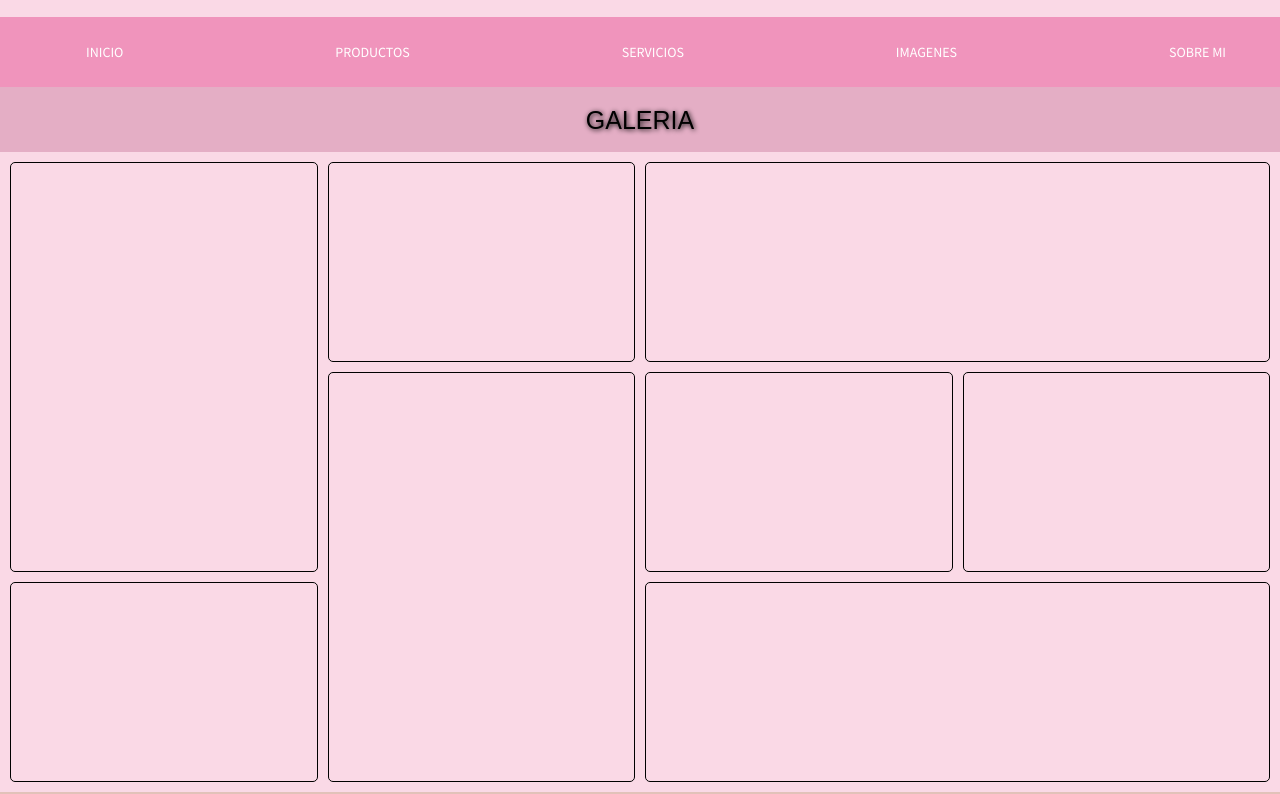
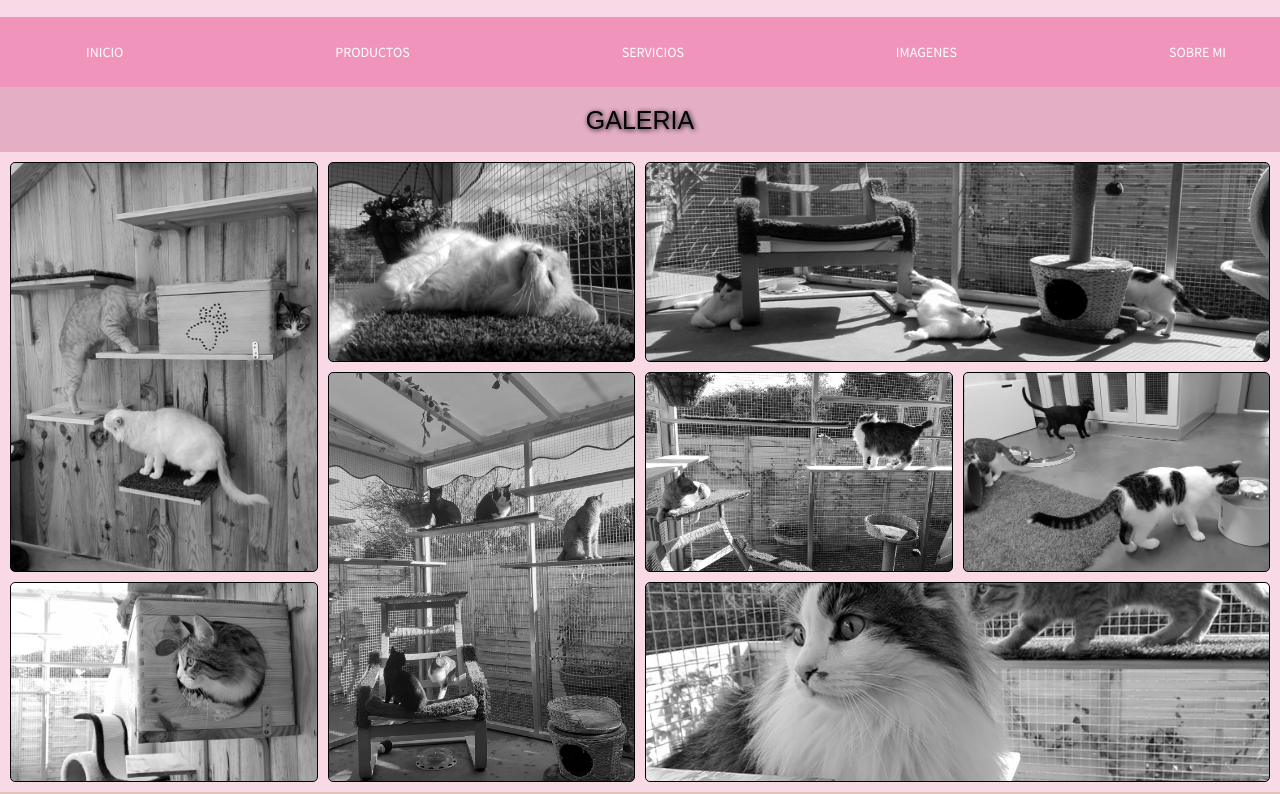
Before and after one commit to MartinArana/Web-HTML-CSS, a plain HTML site: page imagenes.html in a window 1280 px wide. Shown: the part 103-897 px from the top of the page. Drawn offline with nearby package versions, Linux system fonts and the light colour scheme; the site is published under a folder, as on GitHub Pages, so addresses that start at the root find nothing.

Commit message:
acomode imagenes

```diff
--- a/estilosI.css
+++ b/estilosI.css
@@ -133,7 +133,6 @@ main .mensaje {
 
 /* Inicio galeria */
 
-
 .galeria {
   background-color: rgb(250, 217, 230);
   height: auto;
@@ -159,49 +158,49 @@ main .mensaje {
 }
 
 .item1 {
-  background-image: url(/img/plataformas.jpg);
+  background-image: url(img/plataformas.jpg);
   background-position: center;
   background-size: cover;
 }
 
 .item2 {
-  background-image: url(/img/gatoduerme.jpg);
+  background-image: url(img/gatoduerme.jpg);
   background-position: bottom;
   background-size: cover;
 }
 
 .item3 {
-  background-image: url(/img/gatopatio.jpg);
+  background-image: url(img/gatopatio.jpg);
   background-position: center;
   background-size: cover;
 }
 
 .item4 {
-  background-image: url(/img/hotel2.jpg);
+  background-image: url(img/hotel2.jpg);
   background-position: center;
   background-size: cover;
 }
 
 .item5 {
-  background-image: url(/img/hotel_felino.jpg);
+  background-image: url(img/hotel_felino.jpg);
   background-position: center;
   background-size: cover;
 }
 
 .item6 {
-  background-image: url(/img/salagatos.jpg);
+  background-image: url(img/salagatos.jpg);
   background-position: center;
   background-size: cover;
 }
 
 .item7 {
-  background-image: url(/img/hotel_felino2.jpg);
+  background-image: url(img/hotel_felino2.jpg);
   background-position: center;
   background-size: cover;
 }
 
 .item8 {
-  background-image: url(/img/hotel-felino5.jpg);
+  background-image: url(img/hotel-felino5.jpg);
   background-position: center;
   background-size: cover;
 }
@@ -483,7 +482,7 @@ footer {
   }
 }
 /* media 768px */
-@media only screen and (min-width: 768px)  {
+@media only screen and (min-width: 768px) {
   .search input {
     display: block;
   }
```
Also changed, not shown: productos.html (+9 -9 lines), servicio.html (+4 -4 lines). Lines whose indentation alone changed are shown as unchanged.
